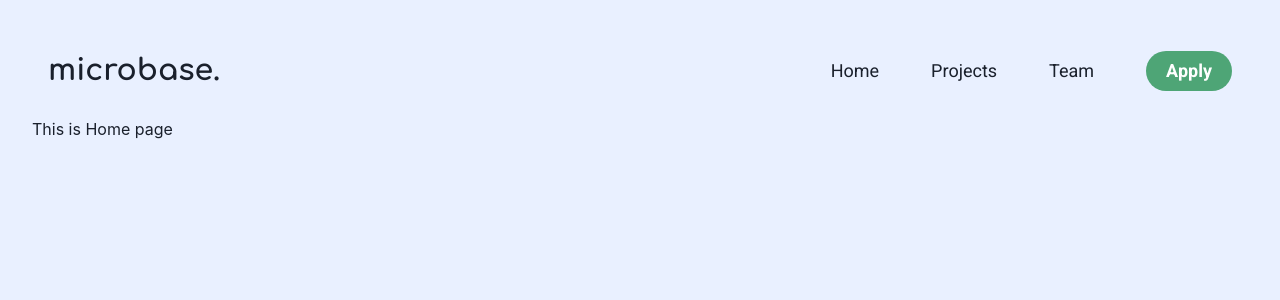
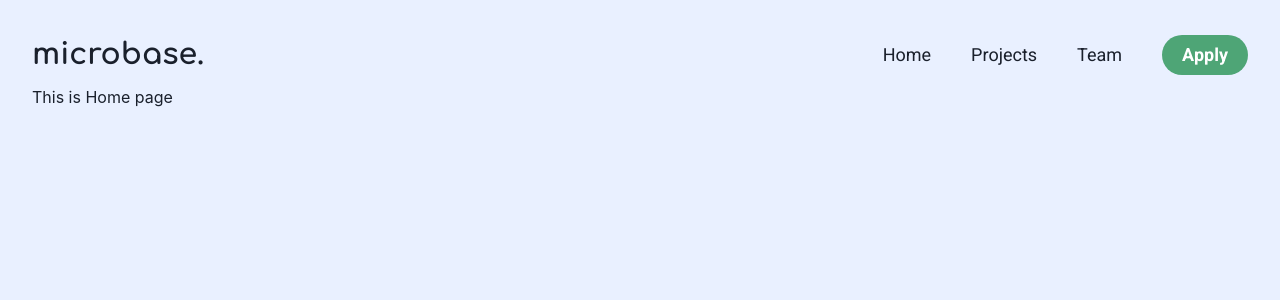
Before and after one commit to ShobhanKarthick/microbase, a React (Create React App) app: page / in a window 1280 px wide. Shown: the top 300 px of the page. Built offline with nearby package versions, Linux system fonts and the light colour scheme.

Commit message:
style: removed the padding from nav-items in Navbar.tsx

```diff
--- a/src/components/Navbar.tsx
+++ b/src/components/Navbar.tsx
@@ -5,13 +5,13 @@ import { Flex, Text, Spacer, Stack, Button } from '@chakra-ui/react'
 function Navbar() {
   return(
     <Flex>
-      <Text p={4} className="nav-items-logo" as="b" fontSize='3xl'>microbase.</Text>
+      <Text className="nav-items-logo" as="b" fontSize='3xl'>microbase.</Text>
       <Spacer />
-      <Flex direction="row" gap={5} alignItems="center">
-        <Text className="nav-items-menu" p={4} fontSize="18px"><Link to="/">Home</Link></Text>
-        <Text className="nav-items-menu" p={4} fontSize="18px"><Link to="/projects">Projects</Link></Text>
-        <Text className="nav-items-menu" p={4} fontSize="18px"><Link to="/team">Team</Link></Text>
-        <Link className="nav-items-menu" to="/application"><Button m={4} fontSize="18px" backgroundColor="#4ea576" color="#fff" borderRadius={25} padding={"0 20px"}> Apply </Button></Link>
+      <Flex direction="row" gap={10} alignItems="center">
+        <Text className="nav-items-menu" fontSize="18px"><Link to="/">Home</Link></Text>
+        <Text className="nav-items-menu" fontSize="18px"><Link to="/projects">Projects</Link></Text>
+        <Text className="nav-items-menu" fontSize="18px"><Link to="/team">Team</Link></Text>
+        <Link className="nav-items-menu" to="/application"><Button fontSize="18px" backgroundColor="#4ea576" color="#fff" borderRadius={25} padding={"0 20px"}> Apply </Button></Link>
       </Flex>
     </Flex>
   )
```
